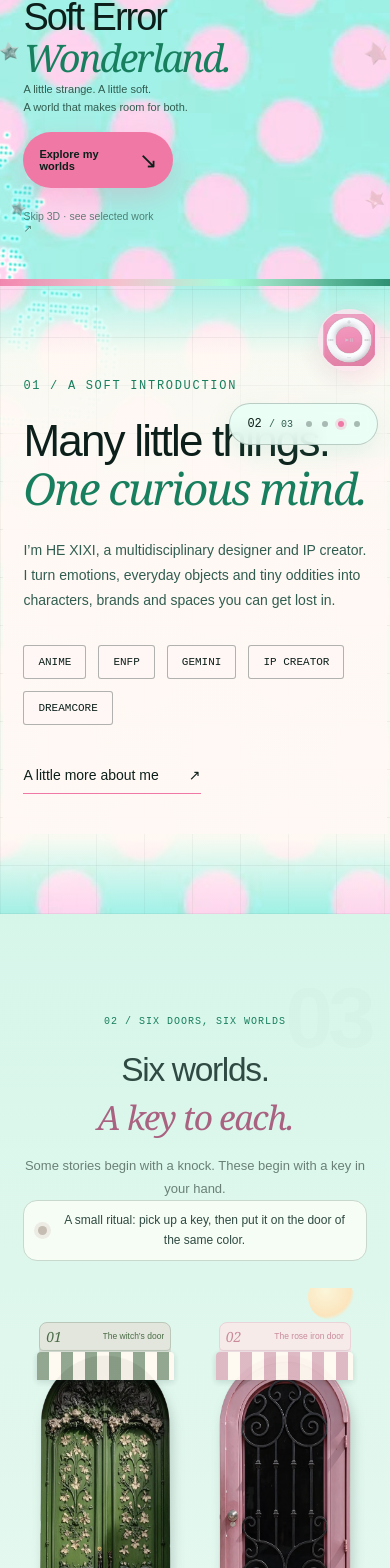
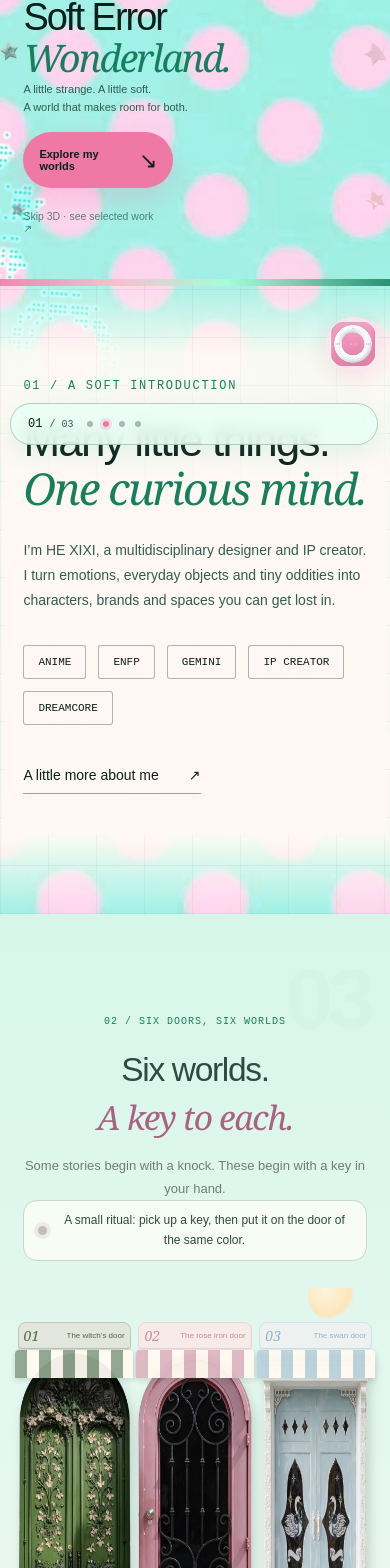
Before and after one commit to Wulala0601/Hexixi.github.io, a React (Vite) app in the folder wonderland/: page / in a window 390 px wide. Shown: the part 387-1955 px from the top of the page. Built offline with nearby package versions, Linux system fonts and the light colour scheme.

Commit message:
Mobile doors: three small doors per row with an icon-only key badge

```diff
--- a/wonderland/src/mobile.css
+++ b/wonderland/src/mobile.css
@@ -95,7 +95,7 @@
 
   /* ---------- 5. 播放器：缩成一个圆，别挡正文 ---------- */
   .music-player {
-    width: 62px;
+    width: 54px;
     padding: 4px;
     right: 10px;
     bottom: 86px;
@@ -111,7 +111,8 @@
   }
 
   .chapter-nav {
-    right: 10px;
+    left: 10px;
+    right: auto;
     bottom: 16px;
     padding: 8px 12px;
     gap: 10px;
--- a/wonderland/src/worlds-street.css
+++ b/wonderland/src/worlds-street.css
@@ -451,43 +451,58 @@ main.journey #worlds,
 .door-world.is-open .door-quickkey { display: none; }
 
 @media (max-width: 820px) {
-  /* 门缩小一圈 */
+  /* 门缩小一圈：三扇一排 */
   .doors-gallery {
-    grid-template-columns: repeat(2, minmax(0, 1fr));
-    gap: clamp(18px, 5vw, 30px) clamp(10px, 3vw, 18px);
-    max-width: 460px;
-    padding: 0 4%;
+    grid-template-columns: repeat(3, minmax(0, 1fr));
+    gap: clamp(16px, 4.6vw, 26px) clamp(6px, 2vw, 12px);
+    max-width: 100%;
+    padding: 0 3%;
   }
 
   .door-world .door-theatre {
     width: 100%;
-    max-width: 132px;
+    max-width: 120px;
     margin: 0 auto;
   }
 
   .door-world .door-plaque {
-    max-width: 132px;
+    max-width: 120px;
     margin: 0 auto 4px;
-    font-size: 8.5px;
-    padding: 4px 6px;
+    font-size: 8px;
+    padding: 3px 5px;
   }
 
   .door-world .door-plaque > span:nth-child(3) { display: none; }
-  .door-world h3 { font-size: 12.5px; }
-  .door-world .door-project-type { font-size: 9.5px; }
-  .door-world .door-key-tag { font-size: 9px; padding: 2px 8px; }
+  .door-world h3 {
+    font-size: 10.5px;
+    line-height: 1.35;
+    display: -webkit-box;
+    -webkit-line-clamp: 2;
+    -webkit-box-orient: vertical;
+    overflow: hidden;
+    min-height: 2.7em;
+  }
+  .door-world .door-project-type { font-size: 8.5px; line-height: 1.4; }
+  .door-world .door-key-tag { font-size: 8px; padding: 2px 6px; }
 
   /* 手机不再用「整排钥匙 + 拖拽」，改成每扇门自己的小钥匙 */
   .doors-keyrow { display: none; }
 
   .door-world .door-quickkey {
     display: inline-flex;
-    margin: 10px auto 0;
-    padding: 4px 9px 4px 5px;
-    font-size: 9px;
+    margin: 7px auto 0;
+    padding: 4px;
+    width: 30px;
+    height: 30px;
+    justify-content: center;
+    border-radius: 50%;
   }
-  .door-world .door-quickkey img { width: 20px; }
+  .door-world .door-quickkey img { width: 18px; }
+  .door-world .door-quickkey span { display: none; }
 
   /* 手机上不用再讲拖拽那套 */
   .door-instructions { display: none; }
+
+  /* 栅栏在手机上只会糊在说明文字后面，不显示 */
+  .street-fence { display: none; }
 }
```
